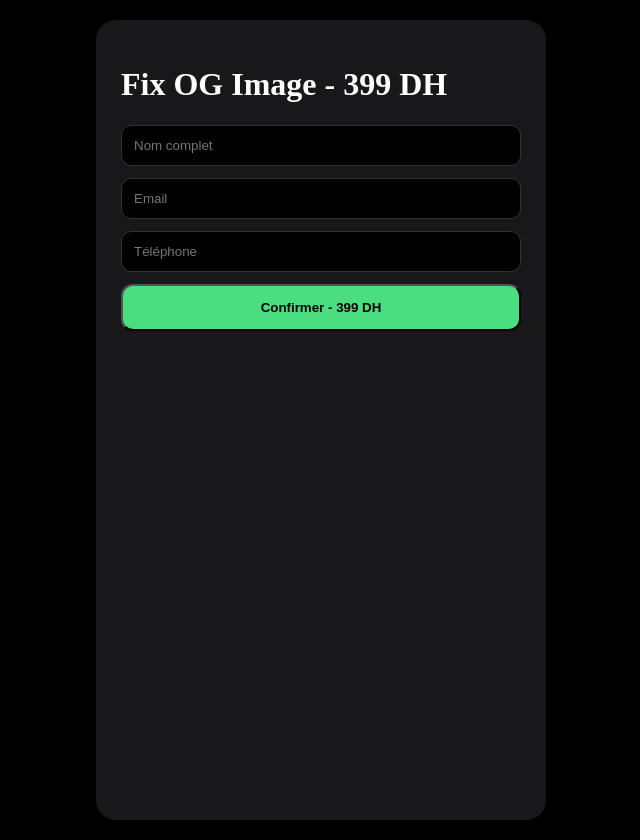
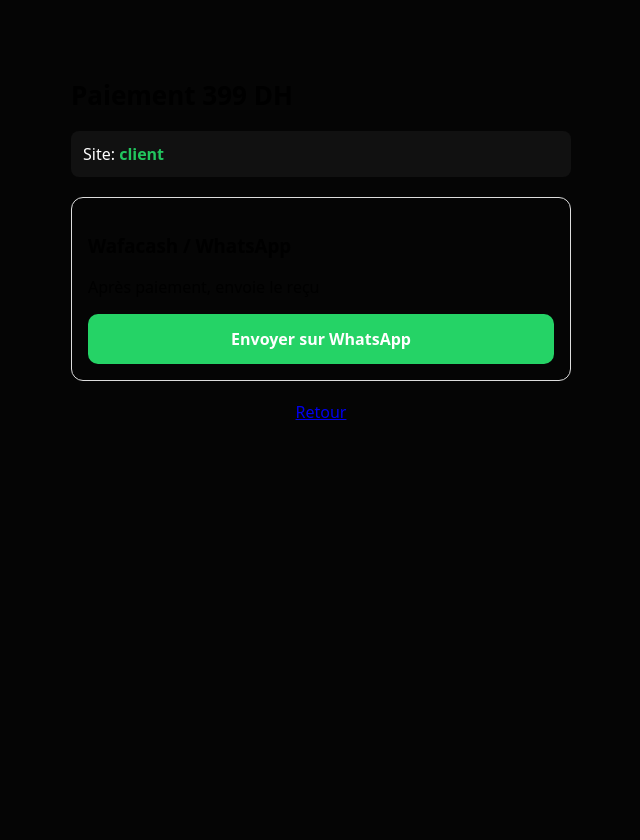
Before and after one commit to Qsd1122/rankpilot-app, a Next.js app: page /pay in a window 1280 px wide. Shown: the whole page, without its empty margins (319-959 px from the left). After the commit the page ends 800 px from the top, so only its background shows below. Built offline with nearby package versions, Linux system fonts and the light colour scheme.

Commit message:
pay active

```diff
--- a/app/pay/page.js
+++ b/app/pay/page.js
@@ -1,34 +1,25 @@
 "use client";
-import { useState } from "react";
-export default function PayPage() {
-  const [done, setDone] = useState(false);
-  const [form, setForm] = useState({nom:"", email:"", tel:""});
-  const submit = (e) => { e.preventDefault(); setDone(true); }
-  if(done){
-    return (
-      <div style={{minHeight:"100vh", background:"black", color:"white", padding:"30px", display:"flex", justifyContent:"center", alignItems:"center"}}>
-        <div style={{background:"#18181b", padding:"30px", borderRadius:"20px", maxWidth:"400px", textAlign:"center"}}>
-          <div style={{fontSize:"50px"}}>✅</div>
-          <h2>Demande reçue !</h2>
-          <p>Merci {form.nom}, on corrige greenblack.ma en 24h.</p>
-          <div style={{background:"black", padding:"15px", borderRadius:"12px", marginTop:"20px", textAlign:"left", fontSize:"13px"}}>
-            <b>Pour finaliser (399 DH):</b><br/><br/>Wafacash:<br/>Nom: Ahmed Afkir<br/>Tel: 212660460410<br/><br/>WhatsApp reçu: 212660460410<br/><br/>On lance dès réception.
-          </div>
-        </div>
+import { useSearchParams } from "next/navigation";
+
+export default function Pay() {
+  const params = useSearchParams();
+  const client = params.get("client") || "client";
+  const waMessage = `Salam, je veux payer 399 DH pour ${client} - RankPilot`;
+  return (
+    <div style={{maxWidth:"500px",margin:"40px auto",padding:"20px",fontFamily:"system-ui"}}>
+      <h1 style={{fontSize:"26px",fontWeight:"900"}}>Paiement 399 DH</h1>
+      <p style={{marginTop:"10px",background:"#111",color:"white",padding:"12px",borderRadius:"8px"}}>
+        Site: <b style={{color:"#22c55e"}}>{client}</b>
+      </p>
+      <div style={{marginTop:"20px",padding:"16px",border:"1px solid #ddd",borderRadius:"12px"}}>
+        <h3 style={{fontWeight:"800"}}>Wafacash / WhatsApp</h3>
+        <p>Après paiement, envoie le reçu</p>
+        <a href={`https://wa.me/212600000000?text=${encodeURIComponent(waMessage)}`}
+           style={{display:"block",marginTop:"10px",padding:"14px",background:"#25D366",color:"white",textAlign:"center",borderRadius:"10px",textDecoration:"none",fontWeight:"800"}}>
+           Envoyer sur WhatsApp
+        </a>
       </div>
-    );
-  }
-  return (
-    <div style={{minHeight:"100vh", background:"black", color:"white", padding:"20px", display:"flex", justifyContent:"center"}}>
-      <div style={{width:"100%", maxWidth:"400px", background:"#18181b", borderRadius:"20px", padding:"25px"}}>
-        <h1>Fix OG Image - 399 DH</h1>
-        <form onSubmit={submit} style={{marginTop:"20px", display:"flex", flexDirection:"column", gap:"12px"}}>
-          <input required placeholder="Nom complet" value={form.nom} onChange={e=>setForm({...form, nom:e.target.value})} style={{padding:"12px", borderRadius:"10px", background:"black", border:"1px solid #333", color:"white"}} />
-          <input required placeholder="Email" type="email" value={form.email} onChange={e=>setForm({...form, email:e.target.value})} style={{padding:"12px", borderRadius:"10px", background:"black", border:"1px solid #333", color:"white"}} />
-          <input required placeholder="Téléphone" value={form.tel} onChange={e=>setForm({...form, tel:e.target.value})} style={{padding:"12px", borderRadius:"10px", background:"black", border:"1px solid #333", color:"white"}} />
-          <button type="submit" style={{background:"#4ade80", color:"black", padding:"14px", borderRadius:"12px", fontWeight:"bold"}}>Confirmer - 399 DH</button>
-        </form>
-      </div>
+      <a href="/" style={{display:"block",marginTop:"20px",textAlign:"center"}}>Retour</a>
     </div>
-  );
+  )
 }
```
Also changed, not shown: app/page.js (+36 -39 lines).
